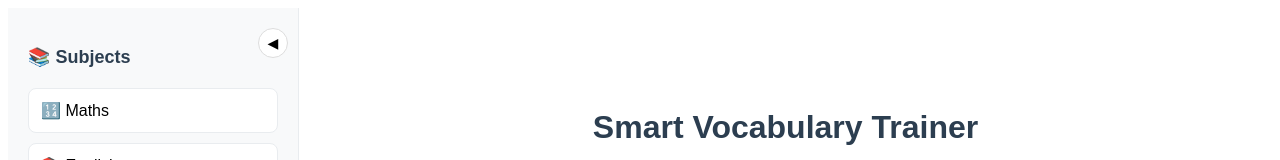
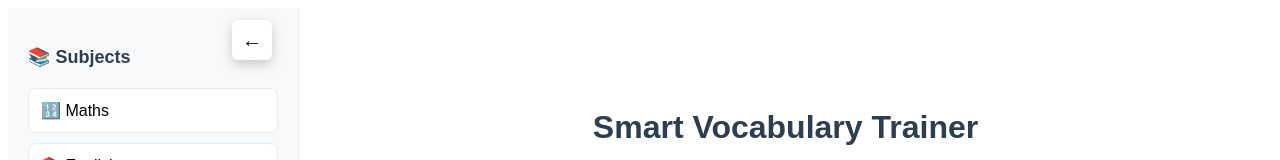
Before and after one commit to kangkankalita859-eng/vocab_smart, a React (Vite) app in the folder frontend/: page / in a window 1280 px wide. Shown: the top 160 px of the page. Built offline with nearby package versions, Linux system fonts and the light colour scheme.

Commit message:
Update frontend with latest changes

```diff
--- a/frontend/src/App.jsx
+++ b/frontend/src/App.jsx
@@ -31,6 +31,7 @@ import Complete from "./pages/Complete";
 import TestAPI from "./TestAPI";
 import EnglishVocabHome from "./pages/EnglishVocabHome";
 import GrammarHome from "./pages/GrammarHome";
+import Sidebar from "./components/Sidebar";
 import "./styles/flashcard.css";
 
 // Global navigation function
@@ -469,5 +470,23 @@ export default function App() {
       />
     );
 
+  if (stage === "read-geometry")
+    return (
+      <ReadGeometry
+        config={config}
+        onUpdateConfig={(c) => setConfig(c)}
+        onGoHome={() => setStage("home")}
+      />
+    );
+
+  if (stage === "homonyms-homophones-session")
+    return (
+      <HomonymsHomophonesSession
+        config={config}
+        onUpdateConfig={(c) => setConfig(c)}
+        onGoHome={() => setStage("home")}
+      />
+    );
+
   return <Complete />;
 }
--- a/frontend/src/components/Sidebar.js
+++ b/frontend/src/components/Sidebar.js
@@ -26,7 +26,6 @@ function Sidebar({ onSubjectSelect, onSubtopicSelect }) {
   const [isCollapsed, setIsCollapsed] = useState(false);
 
   const handleSubjectClick = (subjectKey) => {
-    //setExpandedSubject(subjectKey); // Always expand the clicked subject
     setExpandedSubject(expandedSubject === subjectKey ? null : subjectKey);
     if (onSubjectSelect) {
       onSubjectSelect(subjectKey);
@@ -47,40 +46,29 @@ function Sidebar({ onSubjectSelect, onSubtopicSelect }) {
 
   return React.createElement('div', {
     style: {
-      width: isCollapsed ? "60px" : "250px",
+      display: "flex",
+      position: "relative",
+      height: "100vh"
+    }
+  }, [
+    // Sidebar container
+    React.createElement('div', {
+      key: 'sidebar-container',
+      style: {
+        width: isCollapsed ? "0px" : "250px",
         height: "100vh",
         backgroundColor: "#f8f9fa",
-      borderRight: "1px solid #e9ecef",
-      padding: isCollapsed ? "10px" : "20px",
+        borderRight: isCollapsed ? "none" : "1px solid #e9ecef",
+        padding: isCollapsed ? "0px" : "20px",
         transition: "all 0.3s ease",
-      position: "relative",
-      overflow: "hidden"
+        overflow: "hidden",
+        opacity: isCollapsed ? 0 : 1,
+        pointerEvents: isCollapsed ? "none" : "auto",
+        zIndex: 1001,
+        position: "relative"
       }
     }, [
-    // Toggle button
-    React.createElement('button', {
-      key: 'toggle-btn',
-      style: {
-        position: "absolute",
-        top: "20px",
-        right: "10px",
-        width: "30px",
-        height: "30px",
-        borderRadius: "50%",
-        border: "1px solid #ddd",
-        backgroundColor: "#fff",
-        cursor: "pointer",
-        display: "flex",
-        alignItems: "center",
-        justifyContent: "center",
-        fontSize: "14px",
-        zIndex: 10,
-        transition: "all 0.2s ease"
-      },
-      onClick: toggleCollapse
-    }, isCollapsed ? '▶' : '◀'),
-
-    // Title (only show when not collapsed)
+      // Title
       !isCollapsed && React.createElement('h3', {
         key: 'title',
         style: {
@@ -133,6 +121,36 @@ function Sidebar({ onSubjectSelect, onSubtopicSelect }) {
           ) : [])
         ];
       }).flat())
+    ]),
+
+    // Floating Toggle Button (always visible)
+    React.createElement('button', {
+      key: 'toggle-btn',
+      style: {
+        position: "fixed",
+        top: "20px",
+        left: isCollapsed ? "12px" : "232px",
+        width: "40px",
+        height: "40px",
+        borderRadius: "6px",
+        border: "none",
+        backgroundColor: "#fff",
+        color: "#000",
+        cursor: "pointer",
+        display: "flex",
+        alignItems: "center",
+        justifyContent: "center",
+        fontSize: "20px",
+        zIndex: 1002,
+        transition: "all 0.3s ease",
+        boxShadow: "0 4px 12px rgba(0, 0, 0, 0.2)",
+        padding: 0,
+        lineHeight: 1,
+        fontWeight: "bold"
+      },
+      onClick: toggleCollapse,
+      title: isCollapsed ? "Show sidebar" : "Hide sidebar"
+    }, isCollapsed ? '→' : '←')
   ]);
 }
 
```
Also changed, not shown: frontend/public/data/english/vocab.json. Lines whose indentation alone changed are shown as unchanged.
